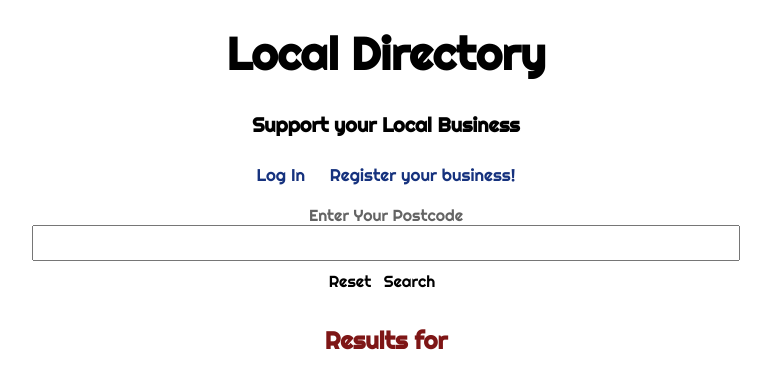
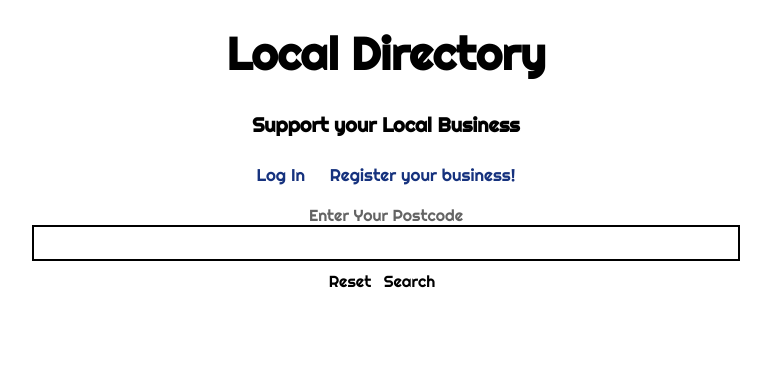
Before and after one commit to liamoconnor87/local_directory, a Flask app: page / in a window 1280 px wide. Shown: the part 264-653 px from the top of the page, without its empty margins (254-1025 px from the left). Run offline with Flask 2, Linux system fonts and the light colour scheme; some libraries are stand-ins or nearby versions.

Commit message:
Style: Inital -  Results

```diff
--- a/static/css/style.css
+++ b/static/css/style.css
@@ -91,8 +91,9 @@ body{
     display:block;
     margin:auto;
     font-family: 'Righteous', cursive;
-    color: rgb(126, 126, 126);
+    color: rgb(0, 0, 0);
     max-width: 700px;
+    border: 2px solid black;
 }
 
 .search-btn{
@@ -137,10 +138,18 @@ body{
 
 .results-cont h2{
     color: rgb(126, 22, 22);
+    margin-bottom: 5px;
+}
+
+.bus-results{
+    width: 50%;
+    margin: auto;
 }
 
 .business{
-    padding: 20px;
+    padding: 15px 5px 25px 5px;
+    margin: 15px;
+    border: 3px solid black;
 }
 
 /* Smart Device Layout */
--- a/templates/index.html
+++ b/templates/index.html
@@ -13,14 +13,18 @@
     </form>
 
     <section class="results-cont">
-        <h2>Results for {{ query }}</h2>
-        <div class="business">
+        {% if query %}
+            <h2>Results for {{ query }}</h2>
+        {% endif %}
+        <div class="bus-results">
             {% for business in results %}
-                {{ business.name }}<br>
-                {{ business.category_name }}<br>
-                {{ business.website }}<br>
-                {{ business.email }}<br>
-                {{ business.address }}<br><br>
+                <div class="business">
+                    {{ business.name }}<br>
+                    {{ business.category_name }}<br>
+                    {{ business.website }}<br>
+                    {{ business.email }}<br>
+                    {{ business.address }}<br>
+                </div>
             {% endfor %}
         </div>
     </section>
```
